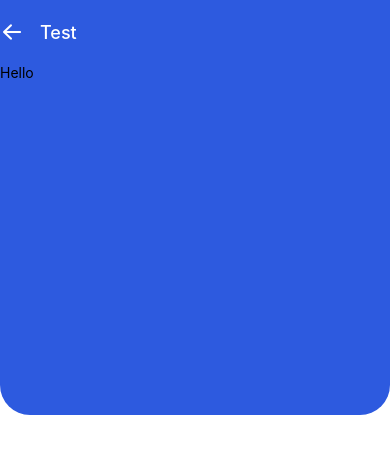
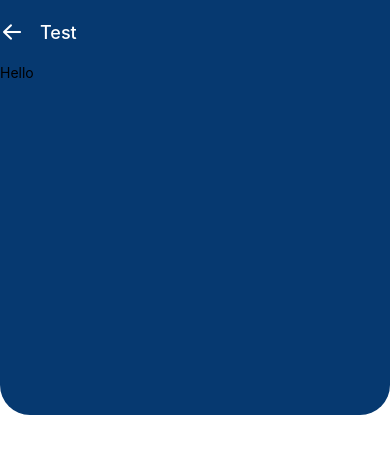
Before and after one commit to Goodie007/e-market, a React Native app: screen /Test in a window 390 px wide. Shown: the top 454 px of the page. Built offline with nearby package versions, Linux system fonts and the light colour scheme; what expo-linking would draw is missing.

Commit message:
build up

```diff
--- a/components/UI/Tribe/Top.tsx
+++ b/components/UI/Tribe/Top.tsx
@@ -5,7 +5,7 @@ export default function Top(){
     return (
         <View
             style={{
-                backgroundColor: '#2D5AdF',
+                backgroundColor: '#063970',
                 height: '45%',
                 borderBottomLeftRadius: 30,
                 borderBottomRightRadius: 30,
--- a/navigation/index.tsx
+++ b/navigation/index.tsx
@@ -96,7 +96,7 @@ function RootNavigator() {
         options={{
           headerShown: true,
           headerStyle: {
-            backgroundColor: '#2D5ADF',
+            backgroundColor: '#063970',
           },
           headerShadowVisible: false,
           headerLeft: () => <AntDesign name="arrowleft" size={24} color={'white'} onPress={() => navigation.goBack()} />,
```
